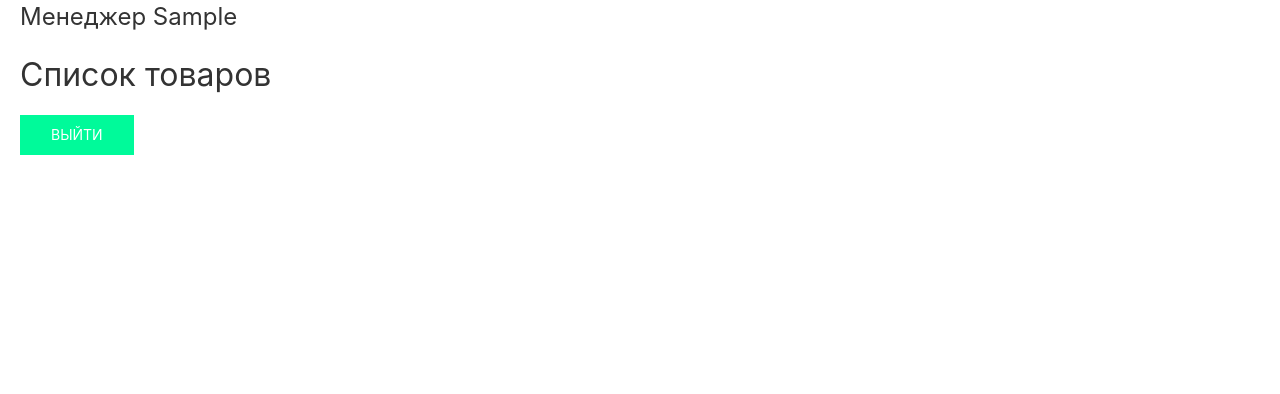
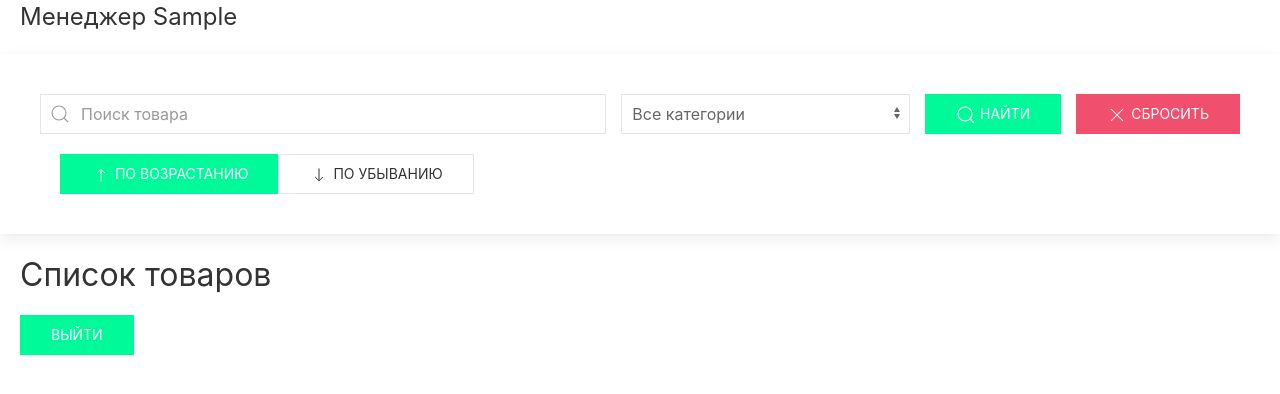
Before and after one commit to TohtobinMark/exam, a Django app: page /manager/?sort=amount_asc in a window 1280 px wide. Shown: the top 394 px of the page. Run offline with Django 4.2, Linux system fonts and the light colour scheme; the visitor is signed in with stand-in values (Sample User, id 1); data that the repository does not hold is empty.

Commit message:
Поиск

```diff
--- a/examapp/templates/admin.html
+++ b/examapp/templates/admin.html
@@ -4,5 +4,6 @@
 
 {% block content %}
 <h3 class="uk-margin-left">Администратор {{user.first_name}}</h3>
+{% include "search.html" %}
 {{ block.super }}
 {% endblock %}
--- a/examapp/templates/home.html
+++ b/examapp/templates/home.html
@@ -7,11 +7,12 @@
     <link rel="icon" href="{% static 'images/Icon.JPG' %}">
     <link rel="stylesheet" href="{% static 'uikit/css/uikit.css' %}">
     <script src="{% static 'uikit/js/uikit.js' %}"></script>
+    <script src="{% static 'uikit/js/uikit-icons.min.js' %}"></script>
 </head>
 <body>
 {% block content %}
 {% if messages %}
-<div class="uk-margin-bottom uk-width-1-5">
+<div class="uk-margin-left uk-margin-bottom uk-width-1-5">
     {% for message in messages %}
     <div class="
         {% if message.tags == 'error' %}uk-alert-danger
--- a/examapp/templates/manager.html
+++ b/examapp/templates/manager.html
@@ -4,5 +4,6 @@
 
 {% block content %}
 <h3 class="uk-margin-left">Менеджер {{user.first_name}}</h3>
+{% include "search.html" %}
 {{ block.super }}
 {% endblock %}
--- /dev/null
+++ b/examapp/templates/search.html
@@ -0,0 +1,53 @@
+    <div class="uk-card uk-card-default uk-card-body uk-margin-bottom">
+        <form method="get" action="">
+            <div class="uk-grid-small" uk-grid>
+                <input type="hidden" name="sort" value="{{ current_sort }}">
+                <div class="uk-width-expand">
+                    <div class="uk-inline uk-width-1-1">
+                        <span class="uk-form-icon" uk-icon="icon: search"></span>
+                        <input class="uk-input" type="text" name="search"
+                               placeholder="Поиск товара"
+                               value="{{ search_query }}">
+                    </div>
+                </div>
+
+                <div class="uk-width-1-4">
+                    <select class="uk-select" name="category" onchange="this.form.submit()">
+                        <option value="">Все категории</option>
+                        {% for category in categories %}
+                        <option value="{{ category.id }}" {% if current_category == category.id|stringformat:"s" %}selected{% endif %}>
+                            {{ category.name }}
+                        </option>
+                        {% endfor %}
+                    </select>
+                </div>
+
+                <div class="uk-width-auto">
+                    <button class="uk-button uk-button-primary" type="submit">
+                        <span uk-icon="icon: search"></span> Найти
+                    </button>
+                </div>
+
+                {% if search_query or current_category or current_sort %}
+                <div class="uk-width-auto">
+                    <a href="?" class="uk-button uk-button-danger">
+                        <span uk-icon="icon: close"></span> Сбросить
+                    </a>
+                </div>
+                {% endif %}
+            </div>
+        </form>
+
+        <div class="uk-margin-top">
+            <div class="uk-button-group uk-margin-left">
+                <a href="?{% if search_query %}search={{ search_query }}&{% endif %}{% if current_category %}category={{ current_category }}&{% endif %}sort=amount_asc"
+                   class="uk-button uk-button-default {% if current_sort == 'amount_asc' %}uk-button-primary{% endif %}">
+                    <span uk-icon="icon: arrow-up"></span> По возрастанию
+                </a>
+                <a href="?{% if search_query %}search={{ search_query }}&{% endif %}{% if current_category %}category={{ current_category }}&{% endif %}sort=amount_desc"
+                   class="uk-button uk-button-default {% if current_sort == 'amount_desc' %}uk-button-primary{% endif %}">
+                    <span uk-icon="icon: arrow-down"></span> По убыванию
+                </a>
+            </div>
+        </div>
+    </div>
--- a/examapp/views.py
+++ b/examapp/views.py
@@ -1,7 +1,8 @@
+from django.db.models import Q
 from django.shortcuts import render, redirect
 from django.contrib.auth import login, logout, authenticate
 from django.contrib.auth.decorators import login_required
-from .models import Product
+from .models import Product, CategoryProduct
 import logging
 from django.contrib import messages
 from django.core.exceptions import PermissionDenied
@@ -41,21 +42,61 @@ def client(request):
         messages.error(request, "Произошла ошибка при загрузке данных.")
         return render(request, "client.html", {'products': []})
 
-@login_required
-def manager(request):
+
+def get_filtered_products(request):
+    search_query = request.GET.get('search', '')
+    sort_by = request.GET.get('sort', '')
+    category_id = request.GET.get('category', '')
+
+    products = Product.objects.all().select_related('producer', 'manufacturer', 'category')
+
+    if search_query:
+        products = products.filter(
+            Q(product__icontains=search_query) |
+            Q(article__icontains=search_query) |
+            Q(description__icontains=search_query) |
+            Q(producer__name__icontains=search_query) |
+            Q(manufacturer__name__icontains=search_query)
+        )
+
+    if category_id:
+        products = products.filter(category_id=category_id)
+
+    if sort_by == 'amount_asc':
+        products = products.order_by('amount_on_warehouse')
+    elif sort_by == 'amount_desc':
+        products = products.order_by('-amount_on_warehouse')
+
+    categories = CategoryProduct.objects.all()
+
+    return {
+        'products': products,
+        'search_query': search_query,
+        'current_sort': sort_by,
+        'current_category': category_id,
+        'categories': categories,
+        'total_products': products.count()
+    }
+
+def handle_welcome_message(request):
     if request.session.get('show_welcome_message'):
         username = request.session.get('username', '')
         messages.success(request, f"Добро пожаловать, {username}!")
-    products = Product.objects.all()
-    return render(request, "manager.html", {'products': products})
+        del request.session['show_welcome_message']
+        if 'username' in request.session:
+            del request.session['username']
+
+@login_required
+def manager(request):
+    handle_welcome_message(request)
+    context = get_filtered_products(request)
+    return render(request, "manager.html", context)
 
 @login_required
 def admin(request):
-    if request.session.get('show_welcome_message'):
-        username = request.session.get('username', '')
-        messages.success(request, f"Добро пожаловать, {username}!")
-    products = Product.objects.all()
-    return render(request, "admin.html", {'products': products})
+    handle_welcome_message(request)
+    context = get_filtered_products(request)
+    return render(request, "admin.html", context)
 
 def login_view(request):
     if request.session.get('show_logout_message'):
```
